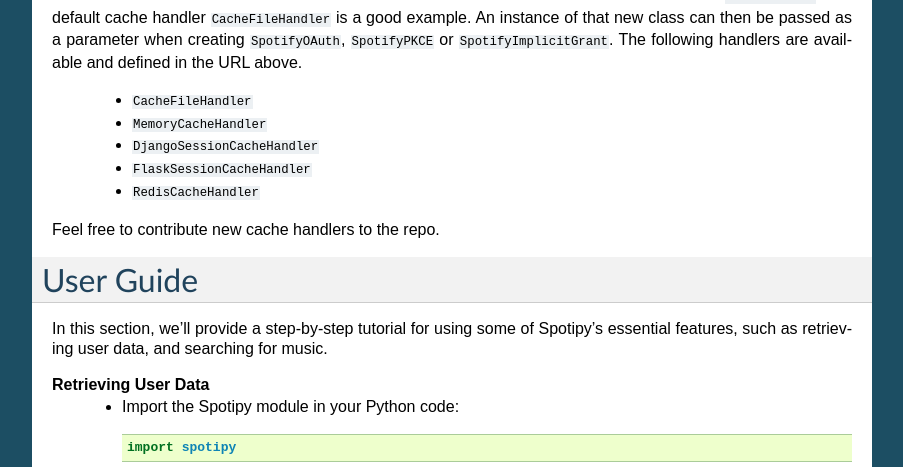
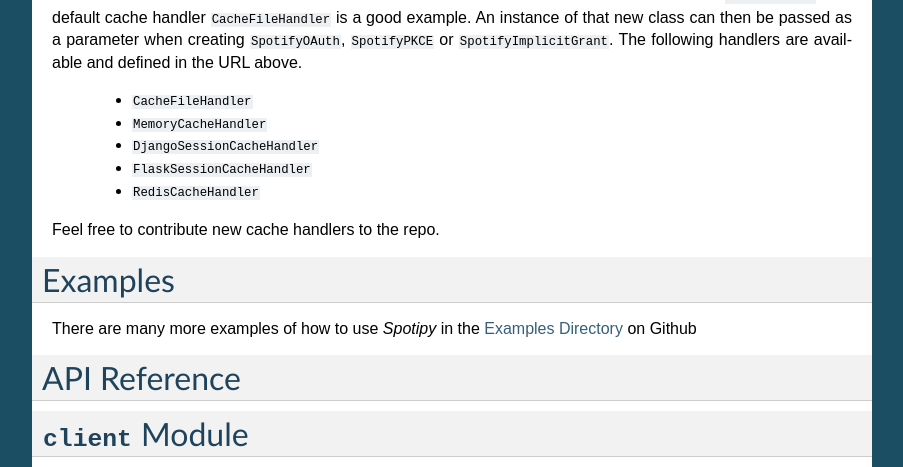
Before and after one commit to spotipy-dev/spotipy, a Sphinx documentation site: the page built from docs/index.rst, in a window 1280 px wide and 1400 px high, scrolled down 5193 px, cut to the strip 0-467 px from the top of the window. Shown: the whole strip, without its empty margins (198-1101 px from the left). Built offline with Sphinx 7.4.7, drawn with Linux system fonts in a browser that asks for light colours; some of the changed text lies outside the part shown.

Commit message:
Update index.rst
Removed User Guide section

```diff
--- a/docs/index.rst
+++ b/docs/index.rst
@@ -285,42 +285,6 @@
 
 Feel free to contribute new cache handlers to the repo.
 
-User Guide
-=======================
-
-In this section, we'll provide a step-by-step tutorial for using some of Spotipy's essential features, such as retrieving user data, and searching for music.
-
-**Retrieving User Data**
-  - Import the Spotipy module in your Python code::
-
-      import spotipy
-
-  - Create a Spotipy object with authentication manager::
-
-      from spotipy.oauth2 import SpotifyOAuth
-
-      sp = spotipy.Spotify(auth_manager=SpotifyOAuth(client_id='<your_client_id>',
-                                               client_secret='<your_client_secret>',
-                                               redirect_uri='<your_redirect_uri>'))
-  - Use the sp.current_user() method to retrieve the authenticated user's data::
-
-      user_data = sp.current_user()
-
-  - Access various pieces of user data from the user_data dictionary, such as the user's display name::
-
-      display_name = user_data['display_name']
-
-**Searching for Music**
-  - Use the sp.search() method to search for a track, artist, album or playlist::
-
-      results = sp.search(q='chocolate', type='track')
-
-  - The results variable contains a dictionary with search results. You can access the list of tracks returned by the search by accessing results['tracks']['items'].
-
-  - Each item in the list of tracks is a dictionary containing information about the track. For example, you can retrieve the track name using track_name = results['tracks']['items'][0]['name'].
-
-
-
 Examples
 =======================
 
```
